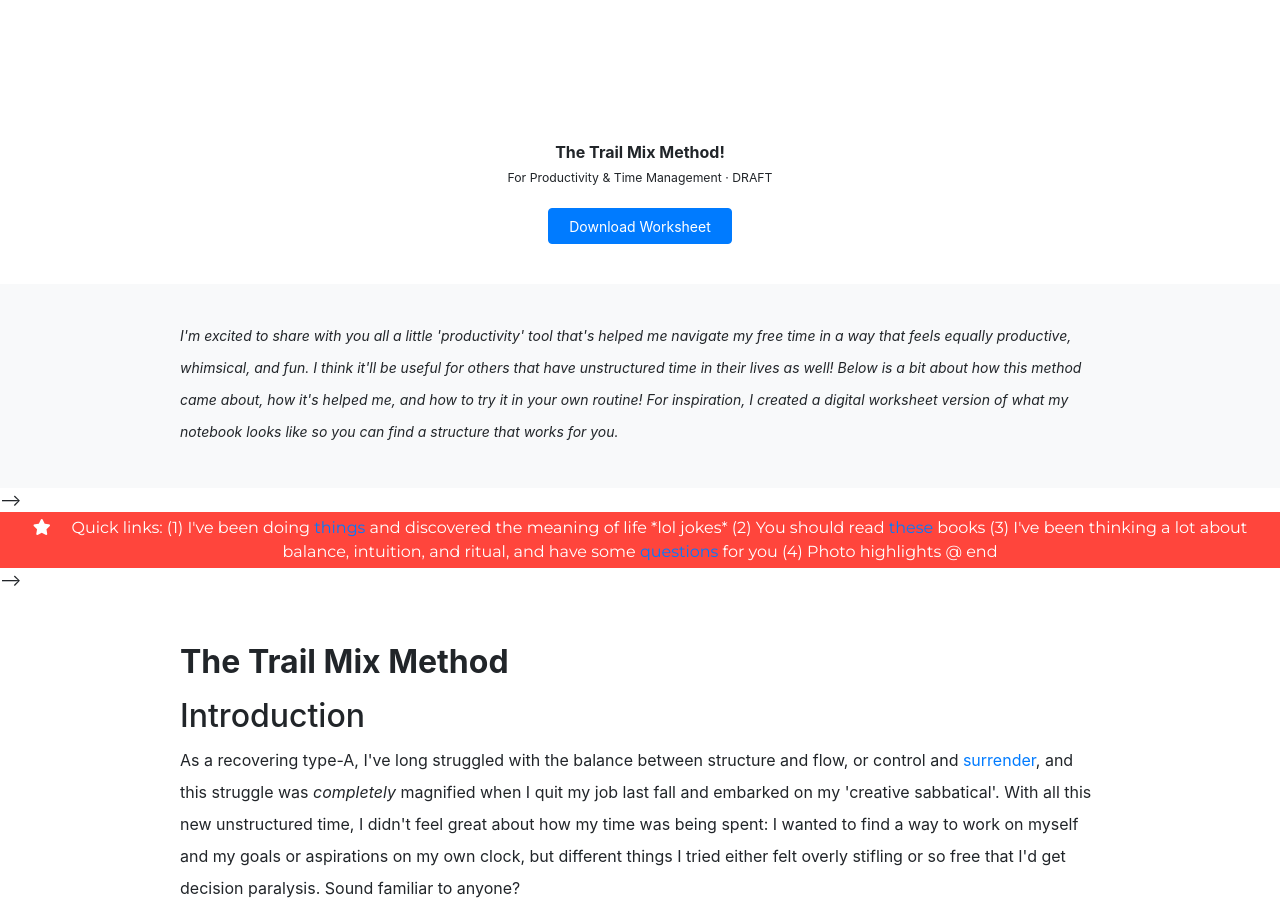
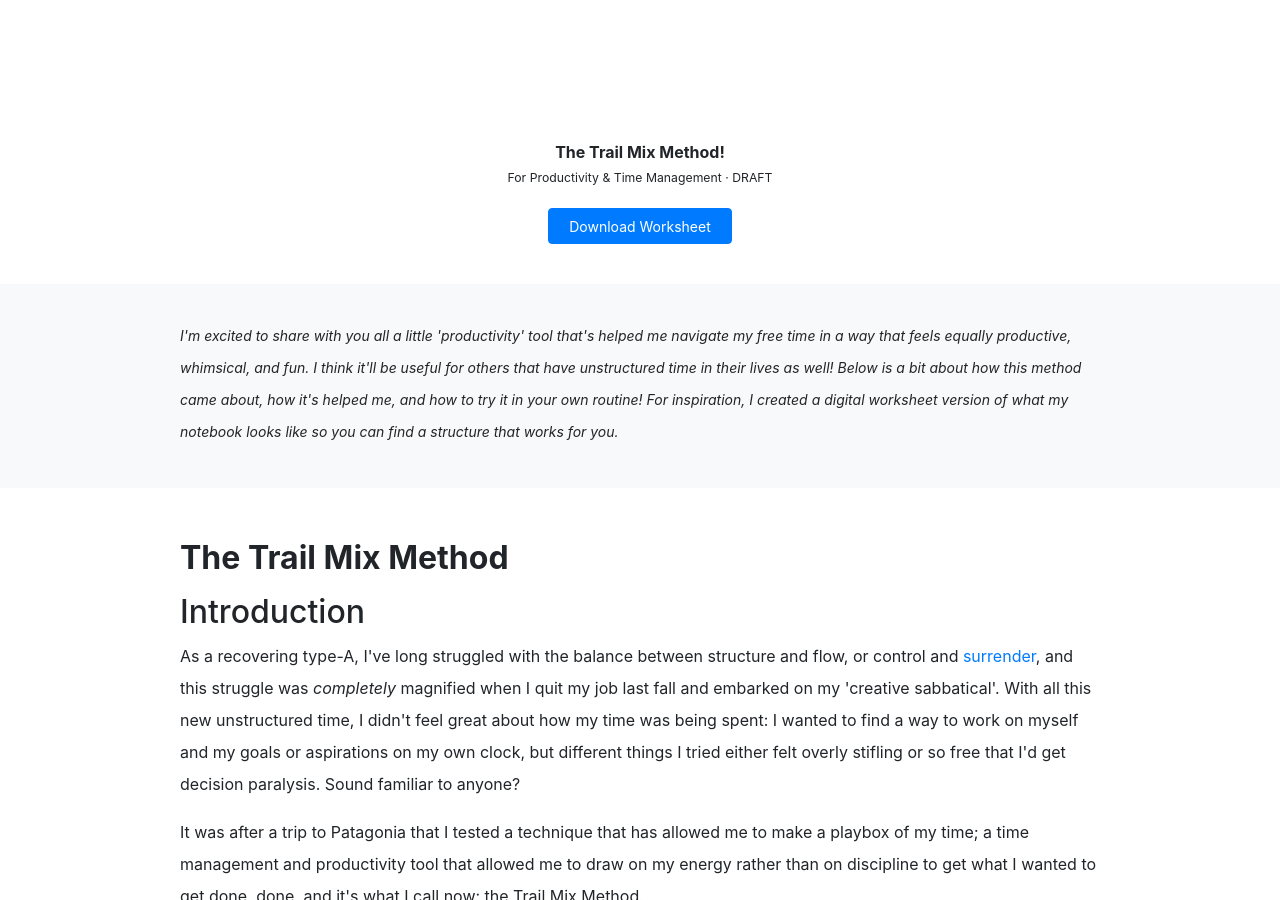
Before and after one commit to dalkat/dalkat.github.io, a Jekyll site: the page built from trailmix.md, in a window 1280 px wide and 900 px high. Built offline with Jekyll 4.4.1, drawn with Linux system fonts in a browser that asks for light colours; nearby versions of some CDN libraries; some web fonts are replaced; library files that are not in the unit come from our copies.

Commit message:
TMM 4.4 removed red bar

```diff
--- a/_layouts/trailmix.html
+++ b/_layouts/trailmix.html
@@ -28,9 +28,9 @@ layout: default-sub
           </div>
           </div>
         </div>
-      </section> -->
+      </section>
 
-
+<!--
            <div class="text-muted" style="z-index: 99; background-color: #ff453c; width: 100%; padding: 4px 30px; vertical-align: middle; color: #ffffff!important; text-align:center; font-size:16px; border-top:0px #ffdc3b solid; border-bottom: 0px #ffdc3b solid; font-family: 'Montserrat', 'Helvetica Neue', Helvetica, Arial, sans-serif; font-weight:normal;"><i class="fa fa-star" aria-hidden="true"></i> &nbsp; &nbsp; Quick links: (1) I've been doing <a href="#start">things</a> and discovered the meaning of life *lol jokes* (2) You should read <a href="#read">these</a> books (3) I've been thinking a lot about balance, intuition, and ritual, and have some <a href="#read">questions</a> for you (4) Photo highlights @ end</div>
 -->
 
```
